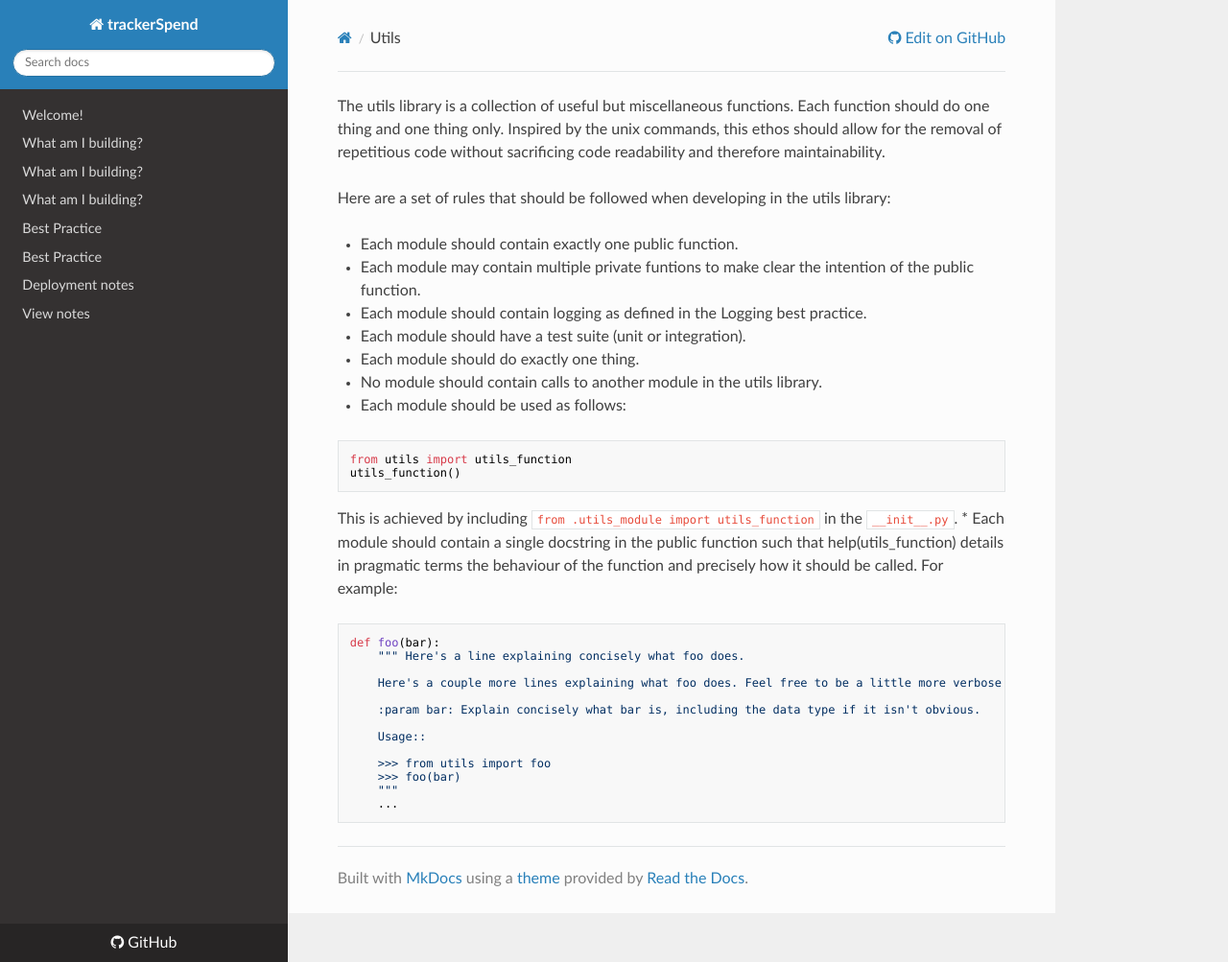
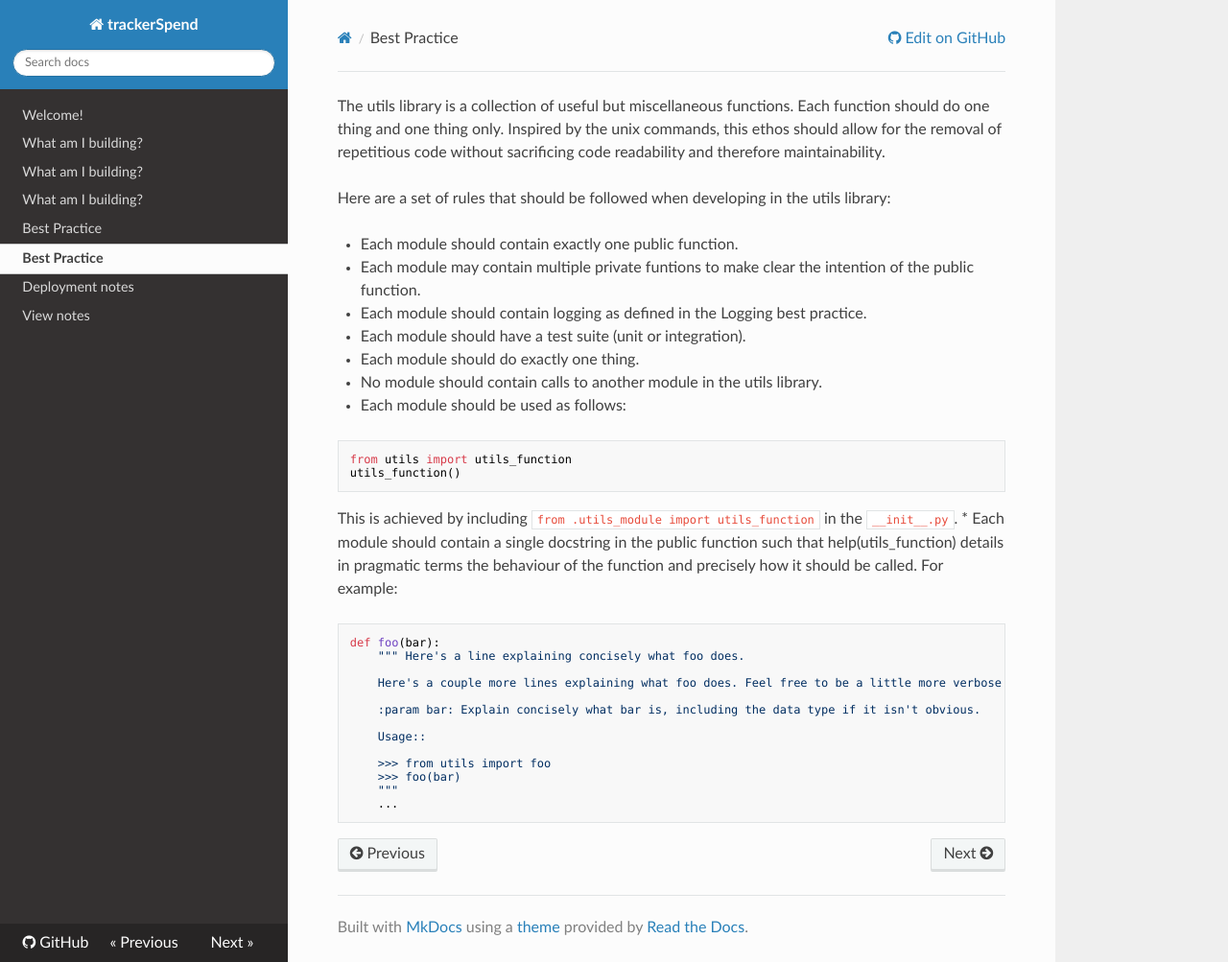
Before and after one commit to jdgillespie91/deprecated-trackerSpend, an MkDocs documentation site: the page built from docs/best_practice/utils.md, in a window 1280 px wide and 1003 px high. Shown: the whole window at 96% size. Built offline with MkDocs 1.6.1, drawn with Linux system fonts in a browser that asks for light colours; nearby versions of some CDN libraries; old or Windows-style settings are respelled for this version of MkDocs; some of the changed lines change nothing that is shown.

Commit message:
Fix pages

```diff
--- a/mkdocs.yml
+++ b/mkdocs.yml
@@ -7,8 +7,8 @@ pages:
 - ['what/future.md', 'What am I building?']
 - ['what/present.md', 'What am I building?']
 - ['what/past.md', 'What am I building?']
-- ['best_practice/logging', 'Best Practice']
-- ['best_practice/utils', 'Best Practice']
+- ['best_practice/logging.md', 'Best Practice']
+- ['best_practice/utils.md', 'Best Practice']
 - ['notes/deployment.md', 'Deployment notes']
 - ['notes/views.md', 'View notes']
 theme: readthedocs
```
